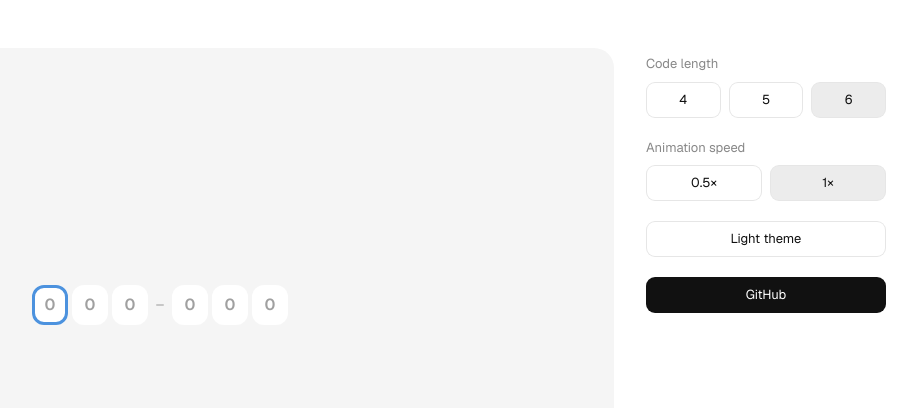
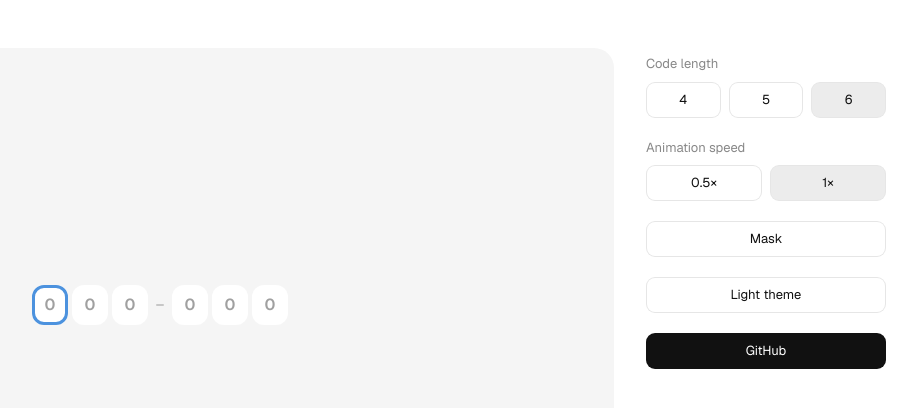
Before and after one commit to mishanaer/password, a Next.js app: page /ui/otp in a window 1280 px wide. Shown: the top 408 px of the page, without its empty margins (344-1261 px from the left). Built offline with nearby package versions, Linux system fonts and the light colour scheme.

Commit message:
Add optional masked OTP display

```diff
--- a/components/otp-playground.tsx
+++ b/components/otp-playground.tsx
@@ -8,6 +8,7 @@ import { Button } from '@/components/richbox/components/ui/button';
 export function OTPPlayground() {
   const [length, setLength] = useState<4 | 5 | 6>(6);
   const [speed, setSpeed] = useState(1);
+  const [mask, setMask] = useState(false);
   const { resolvedTheme, setTheme } = useTheme();
   const mounted = useSyncExternalStore(() => () => undefined, () => true, () => false);
   const dark = mounted && resolvedTheme === 'dark';
@@ -20,6 +21,7 @@ export function OTPPlayground() {
             <FamilyStyleOTP
               length={length}
               speed={speed}
+              mask={mask}
             />
           </div>
         </div>
@@ -47,6 +49,10 @@ export function OTPPlayground() {
                 ))}
               </div>
             </div>
+            <Button variant="tertiary" active={mask} aria-pressed={mask}
+              onClick={() => setMask((value) => !value)}>
+              Mask
+            </Button>
             <Button variant="tertiary"
               aria-label={`Switch to ${dark ? 'light' : 'dark'} theme`}
               onClick={() => setTheme(dark ? 'light' : 'dark')}>
--- a/components/snippets/family-style-otp.tsx
+++ b/components/snippets/family-style-otp.tsx
@@ -8,6 +8,7 @@ import { cn } from '@/components/richbox/lib/utils';
 export interface FamilyStyleOTPProps {
   length?: 4 | 5 | 6;
   speed?: number;
+  mask?: boolean;
 }
 
 const springTransition = (speed: number) => ({
@@ -18,10 +19,10 @@ const fadeTransition = (speed: number) => ({
 });
 
 // Digit entry uses a light spring; opacity and exit ease out.
-function AnimatedNumber({ value, speed }: { value: string | null; speed: number }) {
+function AnimatedNumber({ value, speed, mask }: { value: string | null; speed: number; mask: boolean }) {
   return (
     <div className="relative flex h-[40px] w-[32px] items-center justify-center overflow-hidden">
-      <AnimatePresence initial={false} mode="wait">
+      <AnimatePresence key={mask ? 'masked' : 'plain'} initial={false} mode="wait">
         <motion.span
           key={value}
           initial={{ opacity: 0.25, y: 15 }}
@@ -37,7 +38,7 @@ function AnimatedNumber({ value, speed }: { value: string | null; speed: number
           }}
           className={cn('absolute', value === null && 'text-[var(--deslop-primary-40)]')}
         >
-          {value ?? '0'}
+          {value === null ? '0' : mask ? '*' : value}
         </motion.span>
       </AnimatePresence>
     </div>
@@ -49,6 +50,7 @@ function Slot(props: SlotProps & {
   isVerifying: boolean;
   delay: number;
   speed: number;
+  mask: boolean;
 }) {
   return (
     <motion.div
@@ -60,7 +62,7 @@ function Slot(props: SlotProps & {
       )}
       style={{ animationDelay: `${props.delay / props.speed}ms`, animationDuration: `${0.6 / props.speed}s` }}
     >
-      <AnimatedNumber value={props.char} speed={props.speed} />
+      <AnimatedNumber value={props.char} speed={props.speed} mask={props.mask} />
       {props.isActive ? (
         <motion.div
           layoutId="indicator"
@@ -80,6 +82,7 @@ function Slot(props: SlotProps & {
 export function FamilyStyleOTP({
   length = 6,
   speed = 1,
+  mask = false,
 }: FamilyStyleOTPProps) {
   const correctCode = '123456'.slice(0, length);
   const [value, setValue] = useState('');
@@ -154,6 +157,7 @@ export function FamilyStyleOTP({
             value={value}
             maxLength={length}
             inputMode="numeric"
+            type={mask ? 'password' : 'text'}
             autoComplete="one-time-code"
             pushPasswordManagerStrategy="none"
             containerClassName="group flex items-center"
@@ -192,7 +196,7 @@ export function FamilyStyleOTP({
                       transition={{ x: spring, y: spring, opacity: fade }}
                     >
                       <Slot {...slot} isShaking={isShaking} isVerifying={isVerifying}
-                        delay={index * 100} speed={speed} />
+                        delay={index * 100} speed={speed} mask={mask} />
                     </motion.div>
                   ))}
                   {length === 6 ? (
```
Also changed, not shown: 1 other file (tests, documents, lock files or other folders).
